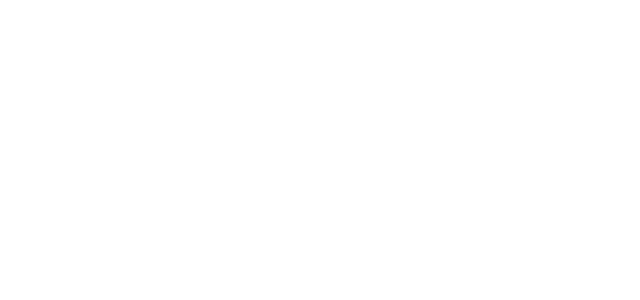
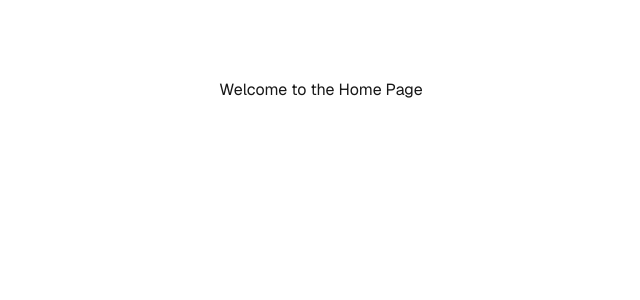
Before and after one commit to I-Prashant-joshi/TechLearn, a Next.js app: page / in a window 1280 px wide. Shown: the top 300 px of the page, without its empty margins (319-959 px from the left). Built offline with nearby package versions, Linux system fonts and the light colour scheme.

Commit message:
home page

```diff
--- a/src/app/page.js
+++ b/src/app/page.js
@@ -3,7 +3,7 @@
 export default function Home() {
   return (
     <div className="grid grid-rows-[20px_1fr_20px] items-center justify-items-center min-h-screen p-8 pb-20 gap-16 sm:p-20 font-[family-name:var(--font-geist-sans)]">
-
+      Welcome to the Home Page
     </div>
   );
 }
```
